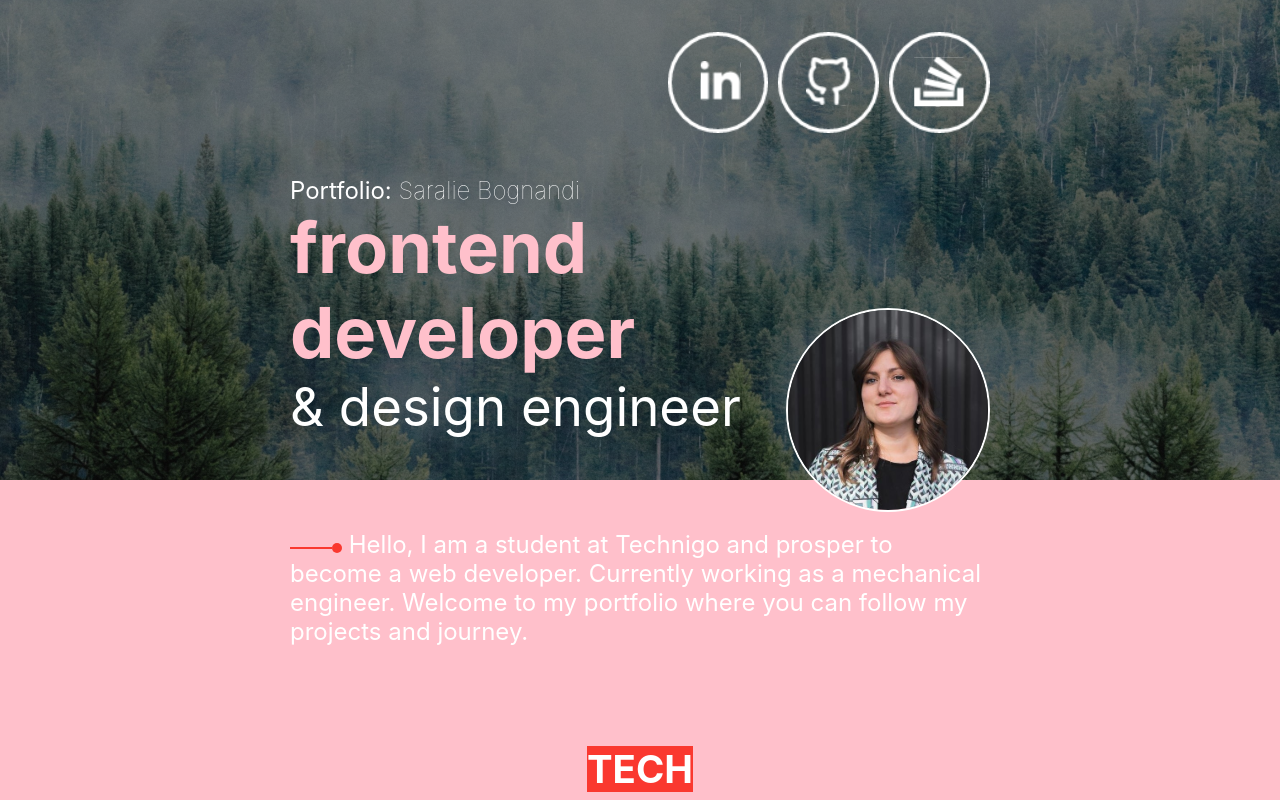
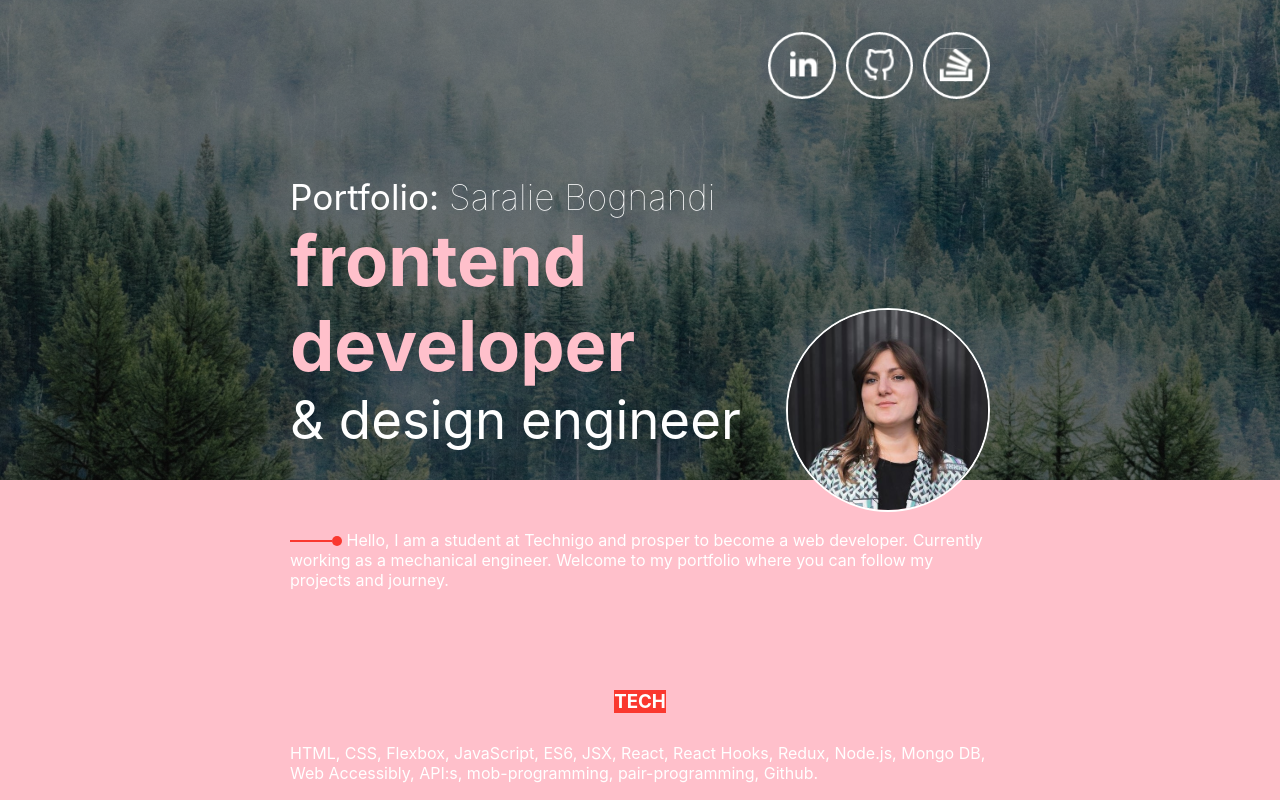
Before and after one commit to Technigo/project-react-portfolio, a React (Create React App) app: page / in a window 1280 px wide. Shown: the top 800 px of the page. Built offline with nearby package versions, Linux system fonts and the light colour scheme.

Commit message:
reset styles

```diff
--- a/src/components/StyledComponents/Wrappers.js
+++ b/src/components/StyledComponents/Wrappers.js
@@ -22,35 +22,34 @@ export const InnerWrapper = styled.div`
     font-weight: 700;
     width: fit-content;
     margin: 0 auto 30px;
-    font-size: 2.4rem;
+    text-align: center;
   }
 
   h4 {
     color: #fa382f;
     text-transform: uppercase;
     margin: 0;
-    font-size: 2.2rem;
+
     text-align: center;
   }
 
   h5 {
-    font-size: 2rem;
     color: #fa382f;
     text-transform: uppercase;
   }
 
   h6 {
-    font-size: 1.8rem;
   }
 
   p {
-    font-size: 1.5rem;
   }
 
   a {
-    font-size: 1.5rem;
   }
   a:link {
     text-decoration: none;
   }
+  a:hover {
+    text-decoration: underline;
+  }
 `;
```
